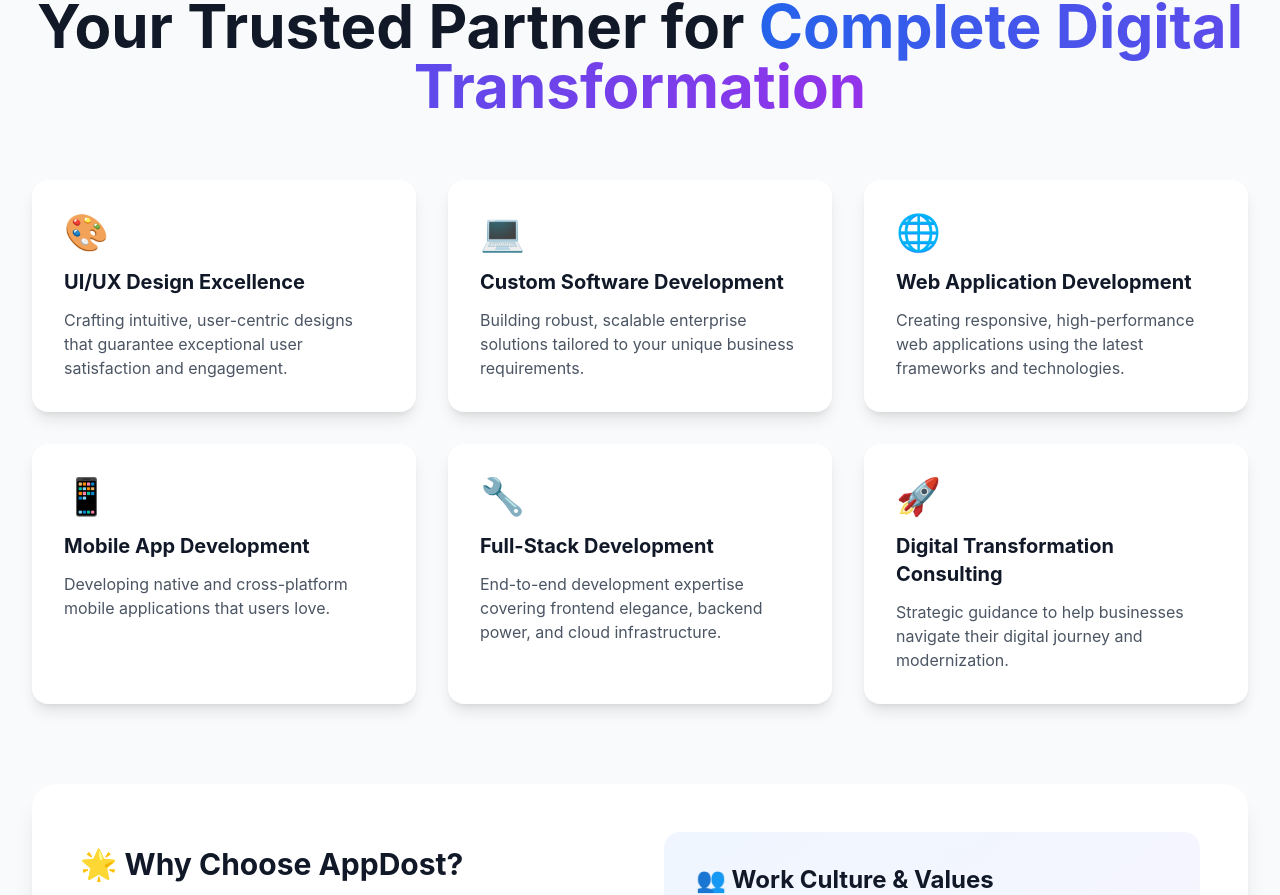
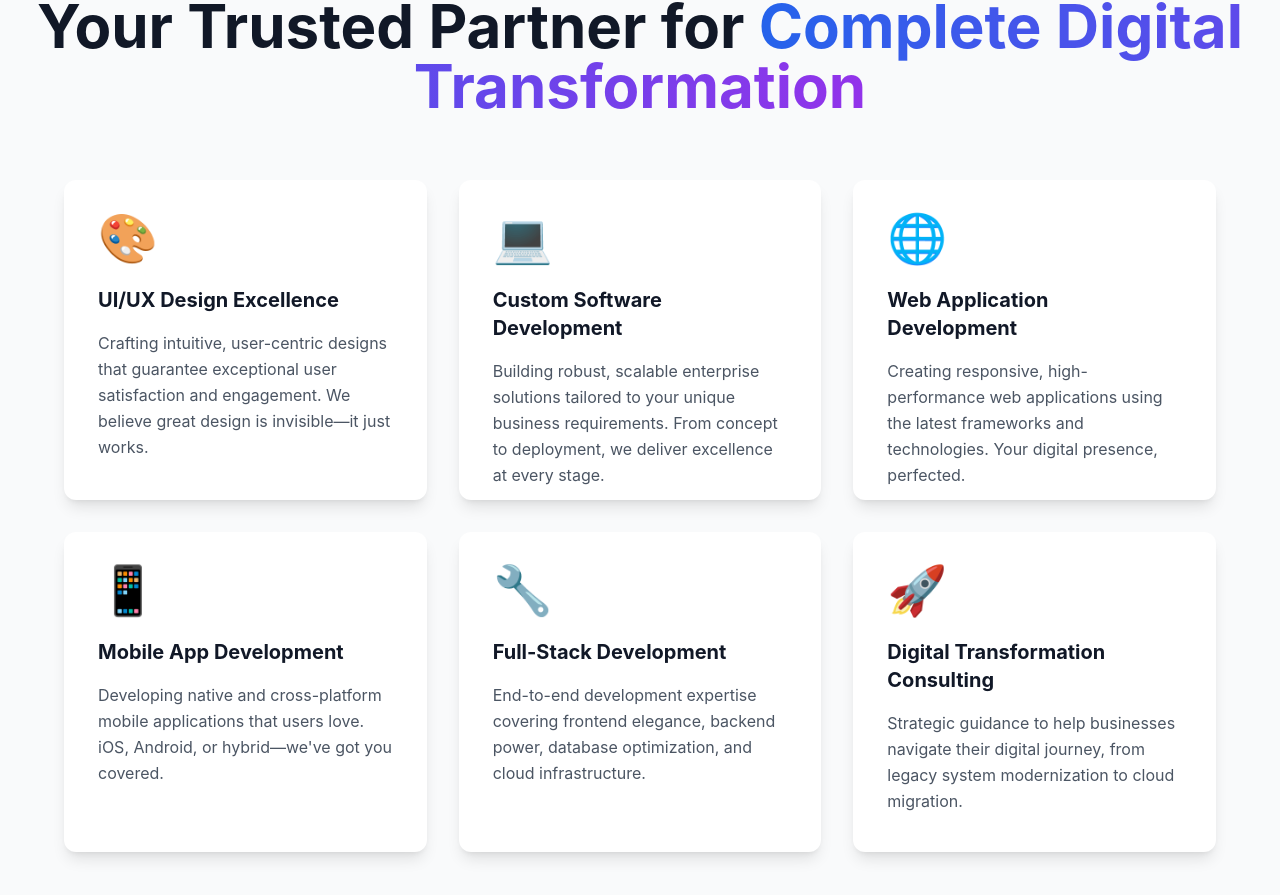
Before and after one commit to khushiraghuvanshi84-sudo/My_appdost, a React (Create React App) app: page / in a window 1280 px wide. Shown: the part 924-1819 px from the top of the page. Built offline with nearby package versions, Linux system fonts and the light colour scheme.

Commit message:
i increse the cards size vertically manner in about section

```diff
--- a/src/components/About.tsx
+++ b/src/components/About.tsx
@@ -5,32 +5,32 @@ const About: React.FC = () => {
     {
       icon: '🎨',
       title: 'UI/UX Design Excellence',
-      description: 'Crafting intuitive, user-centric designs that guarantee exceptional user satisfaction and engagement.'
+      description: 'Crafting intuitive, user-centric designs that guarantee exceptional user satisfaction and engagement. We believe great design is invisible—it just works.'
     },
     {
       icon: '💻',
       title: 'Custom Software Development',
-      description: 'Building robust, scalable enterprise solutions tailored to your unique business requirements.'
+      description: 'Building robust, scalable enterprise solutions tailored to your unique business requirements. From concept to deployment, we deliver excellence at every stage.'
     },
     {
       icon: '🌐',
       title: 'Web Application Development',
-      description: 'Creating responsive, high-performance web applications using the latest frameworks and technologies.'
+      description: 'Creating responsive, high-performance web applications using the latest frameworks and technologies. Your digital presence, perfected.'
     },
     {
       icon: '📱',
       title: 'Mobile App Development',
-      description: 'Developing native and cross-platform mobile applications that users love.'
+      description: 'Developing native and cross-platform mobile applications that users love. iOS, Android, or hybrid—we\'ve got you covered.'
     },
     {
       icon: '🔧',
       title: 'Full-Stack Development',
-      description: 'End-to-end development expertise covering frontend elegance, backend power, and cloud infrastructure.'
+      description: 'End-to-end development expertise covering frontend elegance, backend power, database optimization, and cloud infrastructure.'
     },
     {
       icon: '🚀',
       title: 'Digital Transformation Consulting',
-      description: 'Strategic guidance to help businesses navigate their digital journey and modernization.'
+      description: 'Strategic guidance to help businesses navigate their digital journey, from legacy system modernization to cloud migration.'
     }
   ];
 
@@ -62,18 +62,20 @@ const About: React.FC = () => {
 
         </div>
 
-        {/* Features Grid */}
-        <div className="grid md:grid-cols-2 lg:grid-cols-3 gap-8 mb-20">
+        {/* Service Cards - Vertical Layout */}
+        <div className="max-w-6xl mx-auto mb-20">
+          <div className="grid grid-cols-1 md:grid-cols-2 lg:grid-cols-3 gap-8">
             {features.map((feature, index) => (
               <div
                 key={index}
-              className="bg-white rounded-2xl p-8 shadow-lg hover:shadow-xl transition-all duration-300 transform hover:-translate-y-2"
+                className="bg-white rounded-xl p-8 shadow-lg hover:shadow-xl transition-all duration-300 transform hover:-translate-y-1 border-2 border-transparent hover:border-blue-200 h-80 flex flex-col"
               >
-              <div className="text-4xl mb-4">{feature.icon}</div>
-              <h3 className="text-xl font-bold text-gray-900 mb-3">{feature.title}</h3>
-              <p className="text-gray-600">{feature.description}</p>
+                <div className="text-5xl mb-6">{feature.icon}</div>
+                <h3 className="text-xl font-bold text-gray-900 mb-4">{feature.title}</h3>
+                <p className="text-base text-gray-600 leading-relaxed flex-grow">{feature.description}</p>
               </div>
             ))}
+          </div>
         </div>
 
         {/* Why Choose Us */}
```
Lines whose indentation alone changed are shown as unchanged.
